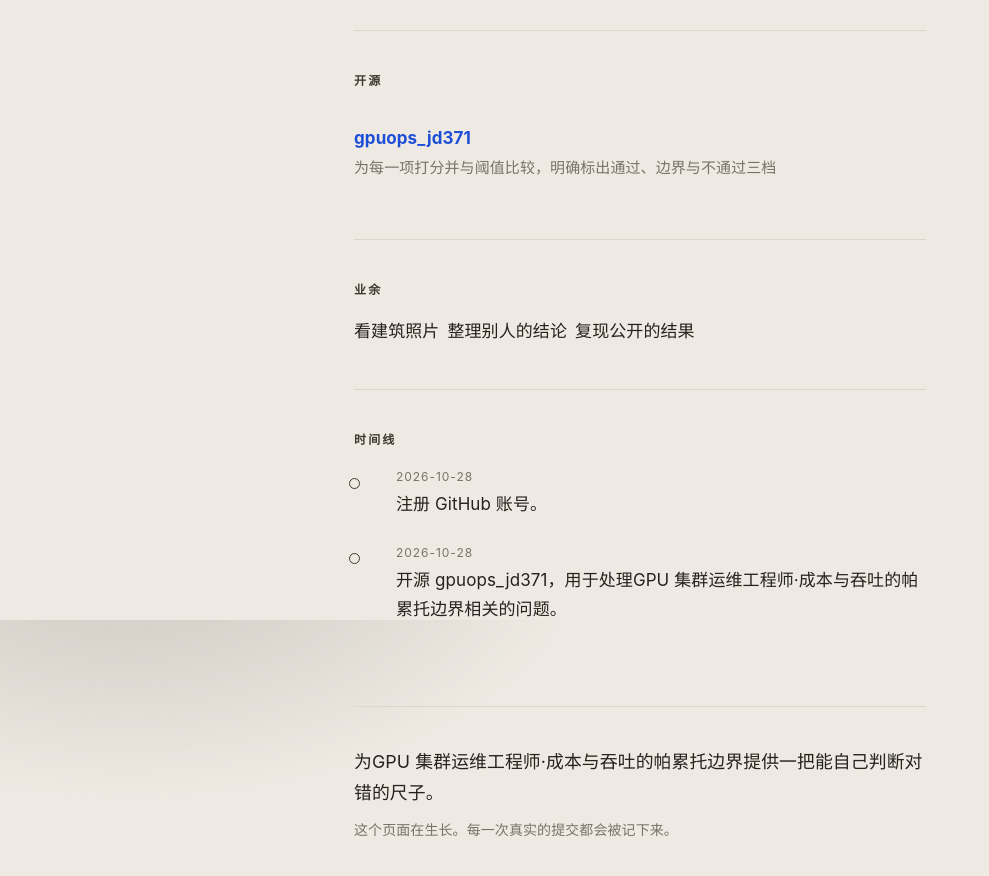
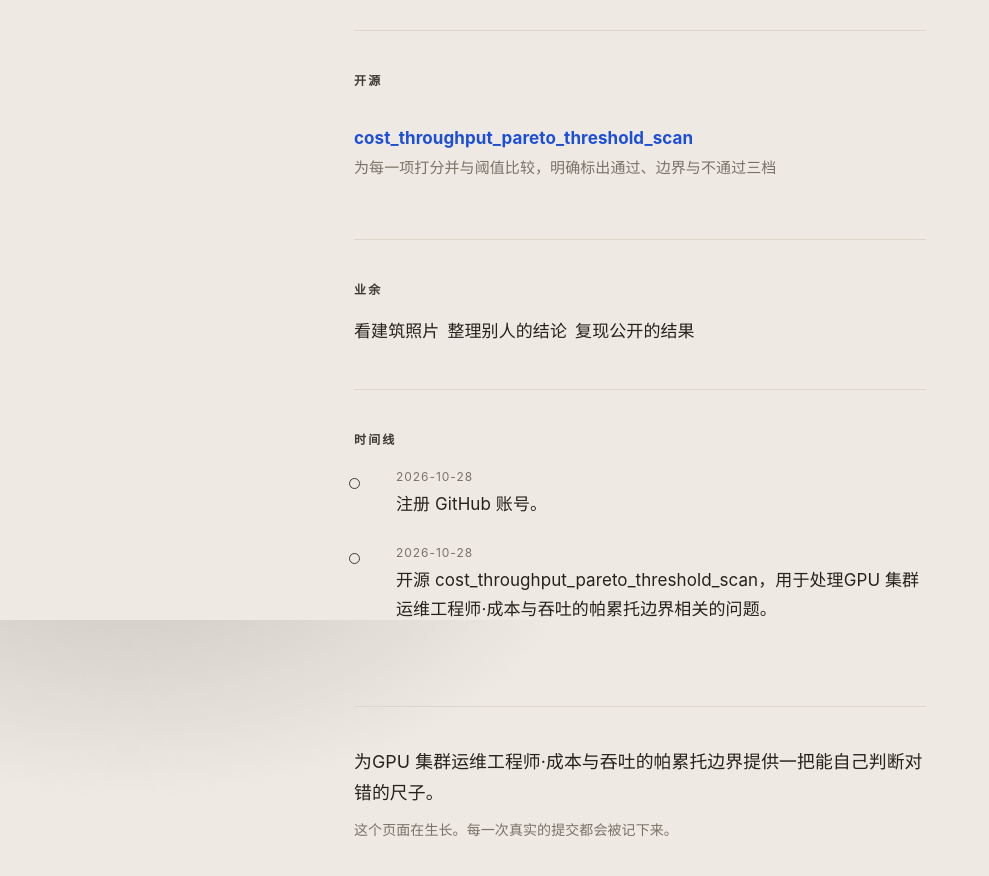
Before and after one commit to epicex/epicex.github.io, a plain HTML site: page index.html in a window 1280 px wide. Shown: the part 980-1856 px from the top of the page, without its empty margins (0-989 px from the left). Drawn offline with Linux system fonts and the light colour scheme.

Commit message:
chore: 同步仓库改名后的链接

```diff
--- a/index.html
+++ b/index.html
@@ -102,7 +102,7 @@
 <section id="work">
   <h2>开源</h2>
   <ul class="repos">
-    <li><div class="name"><a href="https://github.com/epicex/gpuops_jd371" rel="noopener">gpuops_jd371</a></div>
+    <li><div class="name"><a href="https://github.com/epicex/cost_throughput_pareto_threshold_scan" rel="noopener">cost_throughput_pareto_threshold_scan</a></div>
       <div class="desc">为每一项打分并与阈值比较，明确标出通过、边界与不通过三档</div>
     </li>
   </ul>
@@ -126,7 +126,7 @@
     </li>
     <li>
       <span class="when">2026-10-28</span>
-      开源 gpuops_jd371，用于处理GPU 集群运维工程师·成本与吞吐的帕累托边界相关的问题。
+      开源 cost_throughput_pareto_threshold_scan，用于处理GPU 集群运维工程师·成本与吞吐的帕累托边界相关的问题。
     </li>
   </ol>
 </section>
```
